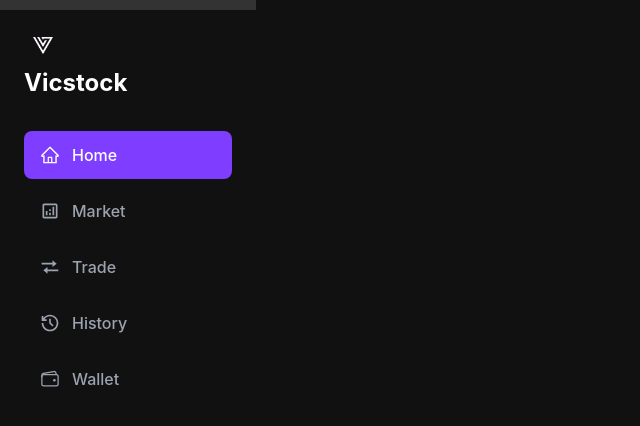
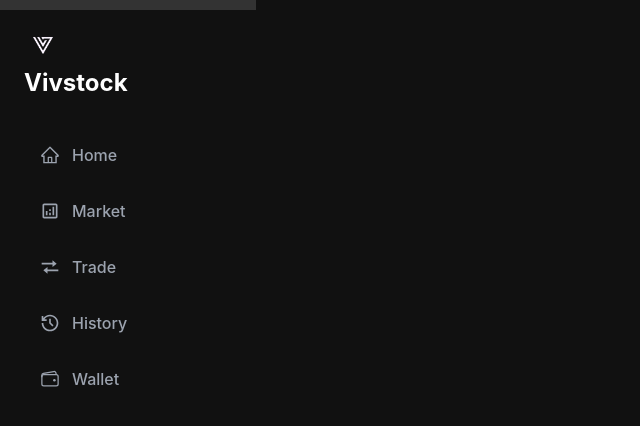
Before and after one commit to Theviv1/vivstock, a React (Vite) app: page / in a window 1280 px wide. Shown: the top 426 px of the page, without its empty margins (0-640 px from the left). Built offline with nearby package versions, Linux system fonts and the light colour scheme.

Commit message:
Update Sidebar.jsx

```diff
--- a/src/components/Sidebar.jsx
+++ b/src/components/Sidebar.jsx
@@ -22,7 +22,7 @@ const Sidebar = ({ hideOnMobile }) => {
   };
 
   const menuItems = [
-    { path: "/", icon: AiOutlineHome, label: "Home" },
+    { path: "/home", icon: AiOutlineHome, label: "Home" },
     { path: "/market", icon: MdOutlineAnalytics, label: "Market" },
     {
       path: "/trade",
@@ -45,7 +45,7 @@ const Sidebar = ({ hideOnMobile }) => {
                 src="/Vivstock_logo__1_-removebg-preview 1 197.png"
                 className="w-[38px] "
               />{" "}
-              Vicstock
+              Vivstock
             </h1>
           </div>
           <nav className="space-y-2">
```
